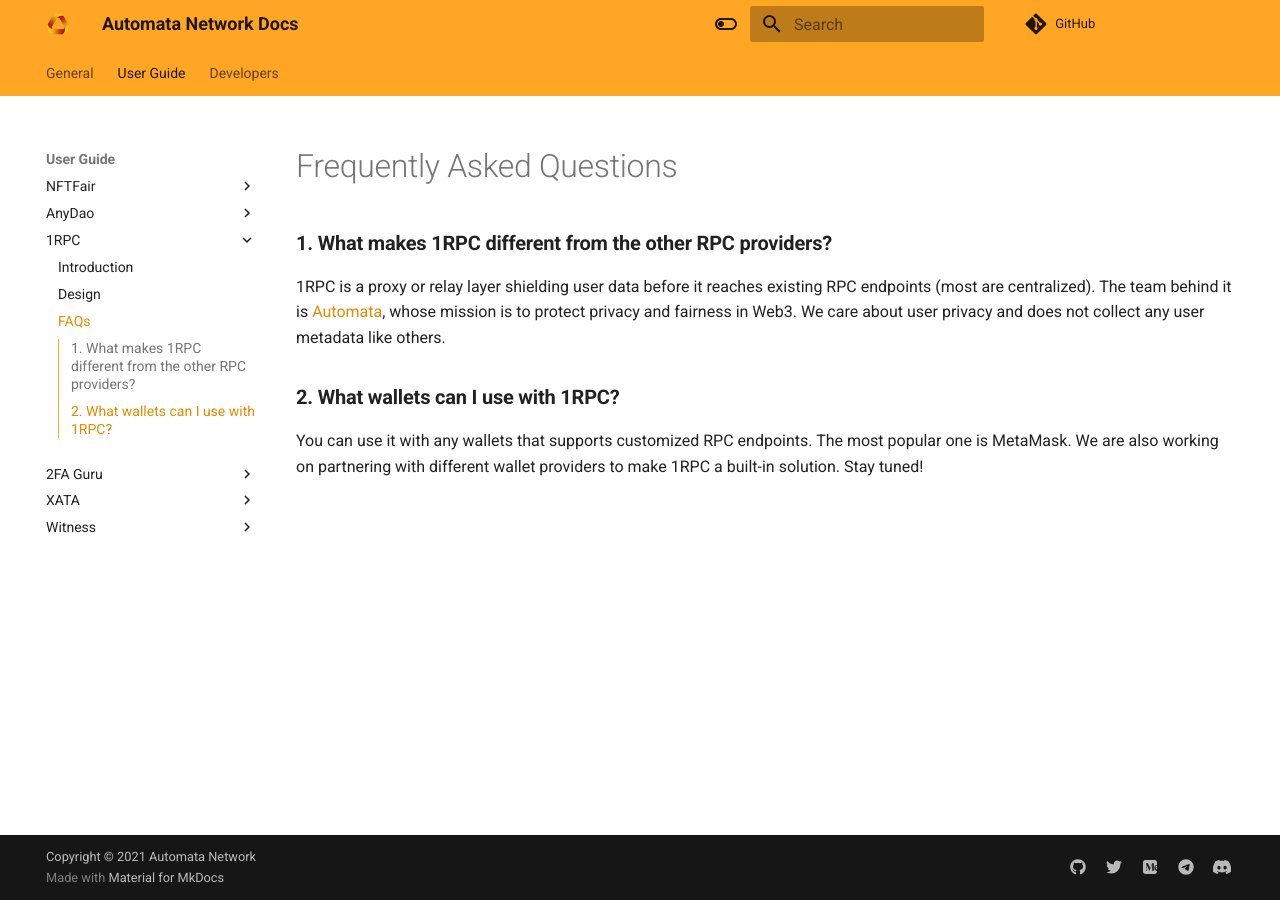
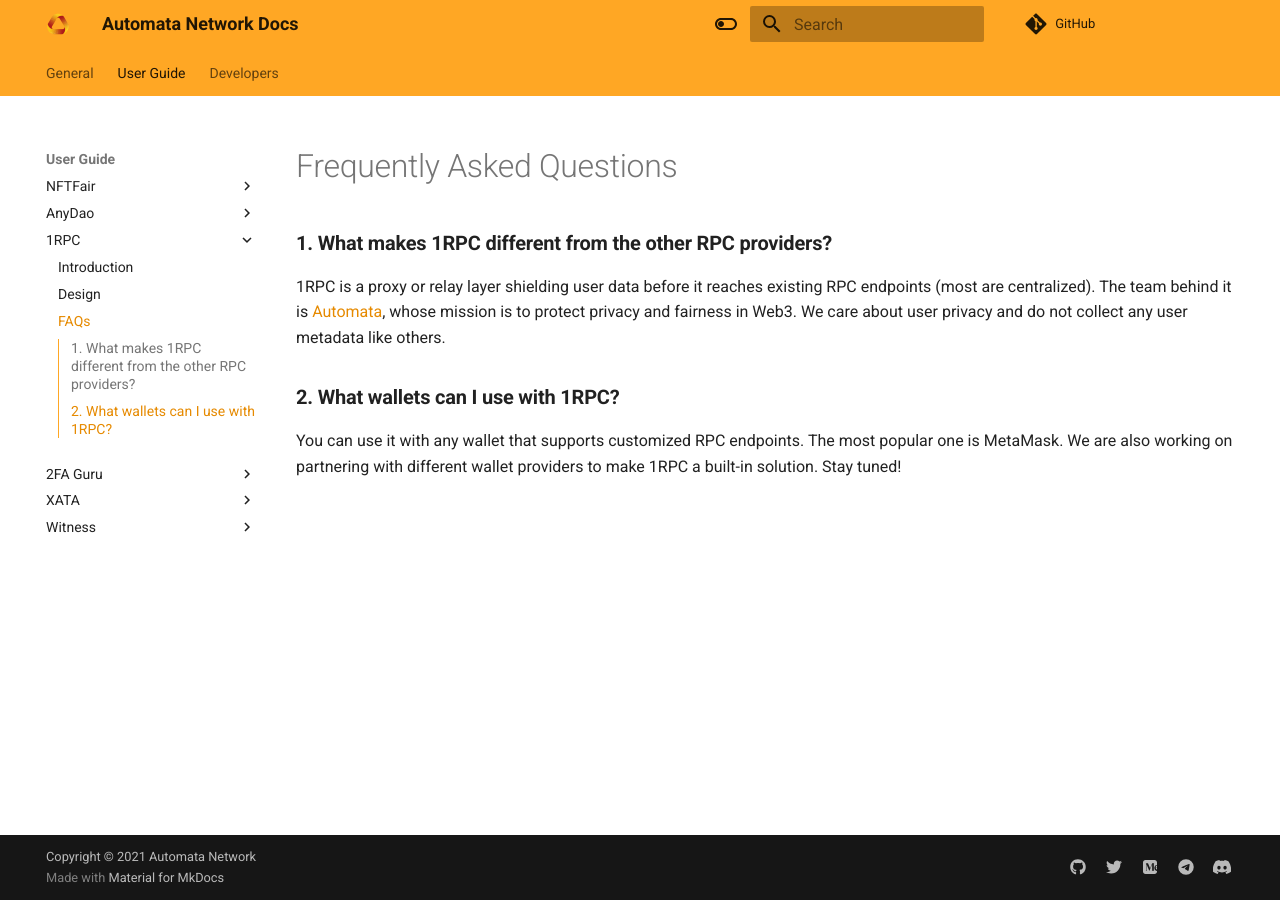
Before and after one commit to automata-network/docs, an MkDocs documentation site: the page built from docs/1rpc/faq.md, in a window 1280 px wide. Built offline with MkDocs 1.6.1 and Material for MkDocs 9.7.7, drawn with Linux system fonts in a browser that asks for light colours; nearby versions of some CDN libraries; comment, search, counter and statistics services are not loaded.

Commit message:
Fix: typos
Fix: typos

```diff
--- a/docs/1rpc/faq.md
+++ b/docs/1rpc/faq.md
@@ -2,8 +2,8 @@
 
 ### **1. What makes 1RPC different from the other RPC providers?**
 
-1RPC is a proxy or relay layer shielding user data before it reaches existing RPC endpoints (most are centralized). The team behind it is [Automata](http://ata.network), whose mission is to protect privacy and fairness in Web3. We care about user privacy and does not collect any user metadata like others.
+1RPC is a proxy or relay layer shielding user data before it reaches existing RPC endpoints (most are centralized). The team behind it is [Automata](http://ata.network), whose mission is to protect privacy and fairness in Web3. We care about user privacy and do not collect any user metadata like others.
 
 ### **2. What wallets can I use with 1RPC?**
 
-You can use it with any wallets that supports customized RPC endpoints. The most popular one is MetaMask. We are also working on partnering with different wallet providers to make 1RPC a built-in solution. Stay tuned!
+You can use it with any wallet that supports customized RPC endpoints. The most popular one is MetaMask. We are also working on partnering with different wallet providers to make 1RPC a built-in solution. Stay tuned!
```
